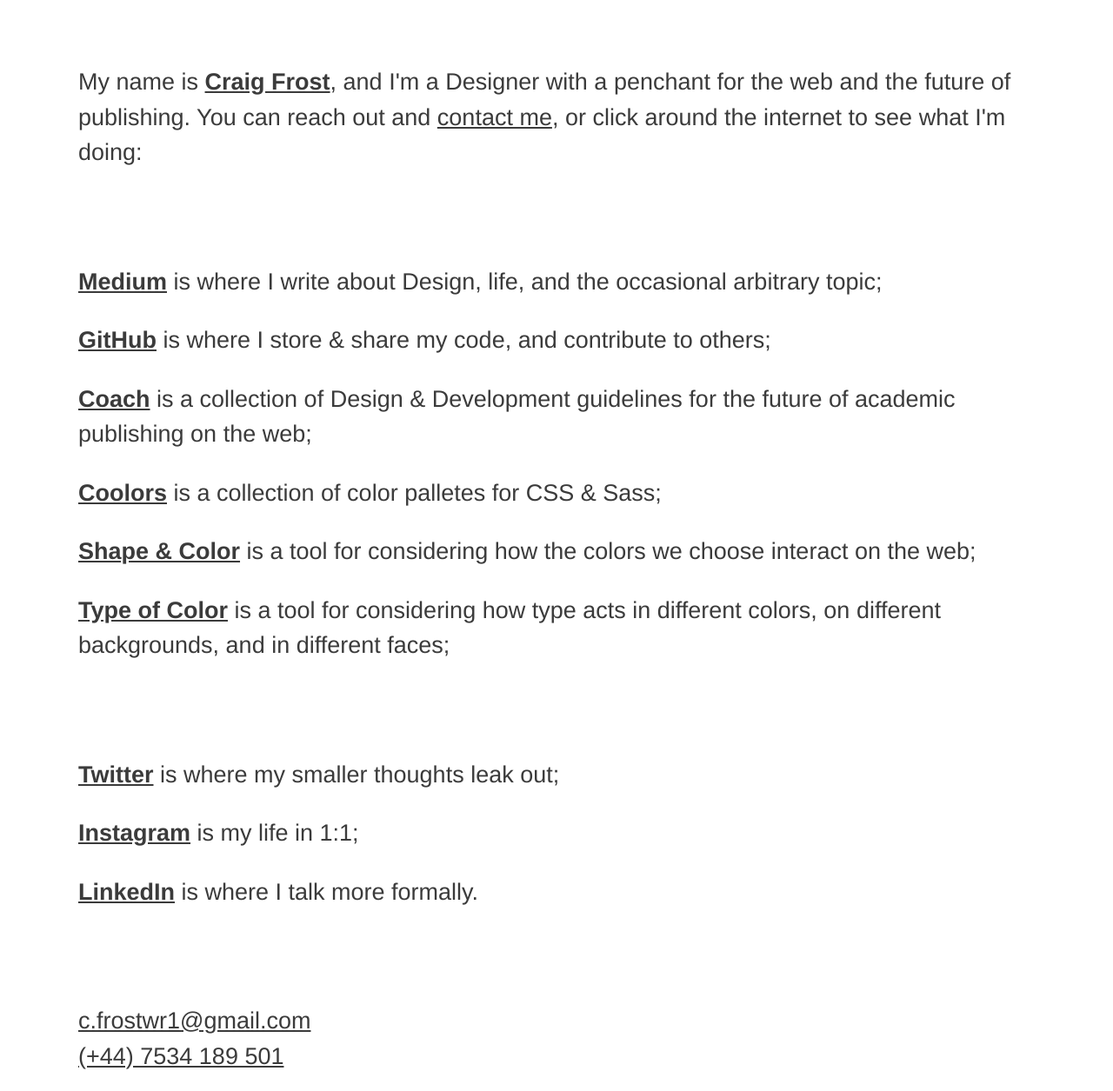
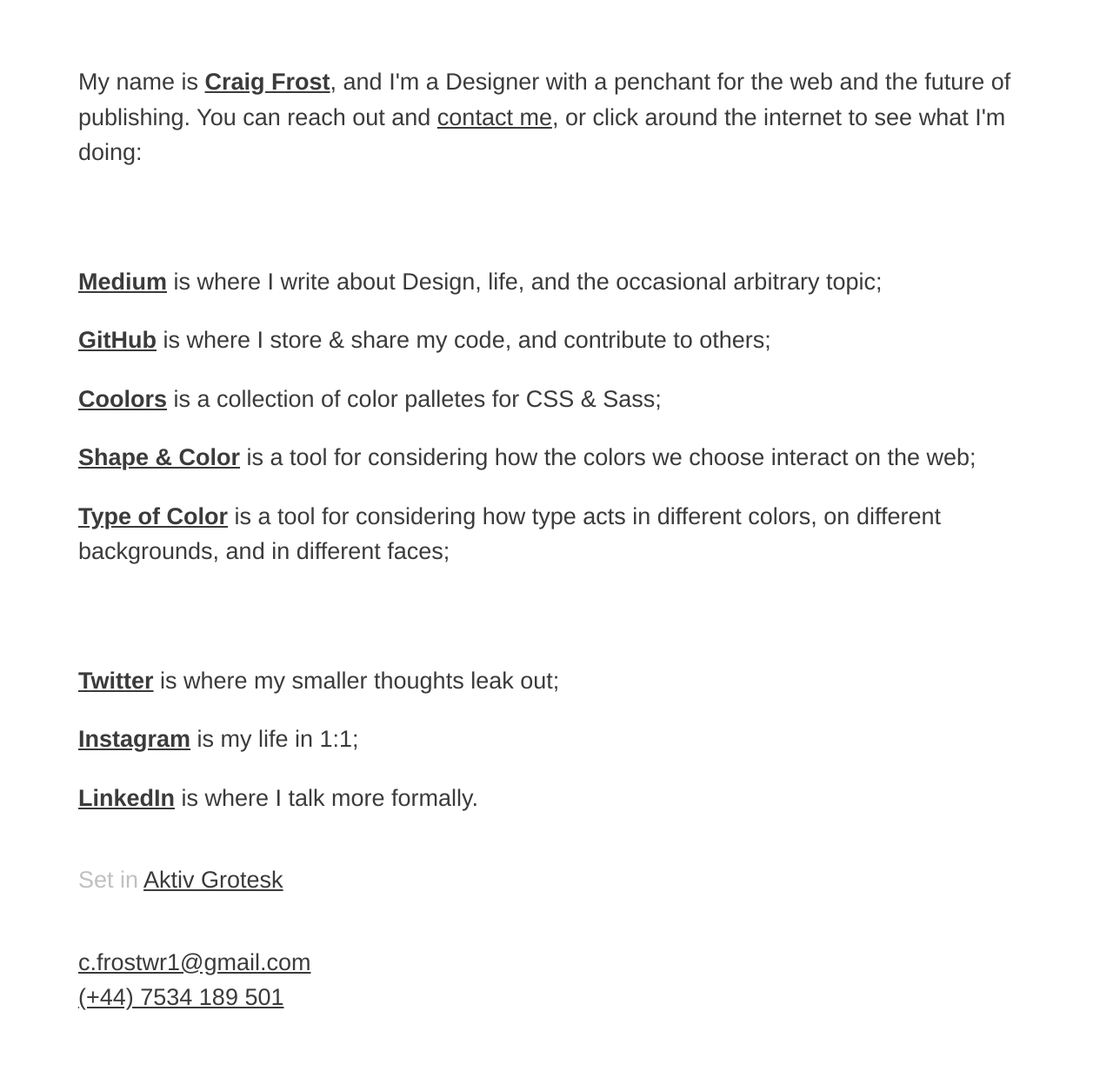
Before and after one commit to craigthomasfrost/cfdesigner.github.io, a Jekyll site: the page built from index.html, in a window 1280 px wide. Shown: the whole page at 87% size. Built offline with Jekyll 4.4.1, drawn with Linux system fonts in a browser that asks for light colours; after the commit the page ends 1188 px from its top, so only the background shows below that.

Commit message:
Minor updates

```diff
--- a/css/main.scss
+++ b/css/main.scss
@@ -79,9 +79,17 @@
     margin-bottom: 1rem;
 }
 
-.ul--social,
+.ul--social {
+    margin-top: 4rem;
+}
+
+.ul--contact,
 .footer--primary {
-    margin-top: 4rem;
+    margin-top: 2rem;
+}
+
+.colophon {
+    color: silver;
 }
 
 ::selection {
--- a/index.html
+++ b/index.html
@@ -47,16 +47,6 @@
 
                     <p class="description--portfolio">
 
-                    <a href="/" class="link--portfolio">Coach</a> is a collection of Design &amp; Development guidelines for the future of academic publishing on the web;
-
-                    </p>
-
-                </li>
-
-                <li class="li--portfolio">
-
-                    <p class="description--portfolio">
-
                     <a href="http://craigfro.st/coolors/" class="link--portfolio">Coolors</a> is a collection of color palletes for CSS &amp; Sass;
 
                     </p>
@@ -67,7 +57,7 @@
 
                     <p class="description--portfolio">
 
-                    <a href="/" class="link--portfolio">Shape &amp; Color</a> is a tool for considering how the colors we choose interact on the web;
+                    <a href="http://craigfro.st/shapeandcolor/" class="link--portfolio">Shape &amp; Color</a> is a tool for considering how the colors we choose interact on the web;
 
                     </p>
 
@@ -111,7 +101,7 @@
 
                     <p class="description--social">
 
-                    <a href="uk.linkedin.com/in/craigtfrost" class="link--social">LinkedIn</a> is where I talk more formally.
+                    <a href="http://uk.linkedin.com/in/craigtfrost" class="link--social">LinkedIn</a> is where I talk more formally.
 
                     </p>
 
@@ -122,6 +112,8 @@
         </section>
 
         <footer class="wrap footer--primary">
+
+           <p class="colophon">Set in <a href="https://typekit.com/fonts/aktiv-grotesk-std">Aktiv Grotesk</a></p>
 
             <ul class="ul--contact">
 
@@ -139,7 +131,7 @@
 
                     <p class="description--contact">
 
-                    <a href="" class="link--contact">(+44) 7534 189 501</a>
+                    <a href="tel:07534189501" class="link--contact">(+44) 7534 189 501</a>
 
                     </p>
 
```
